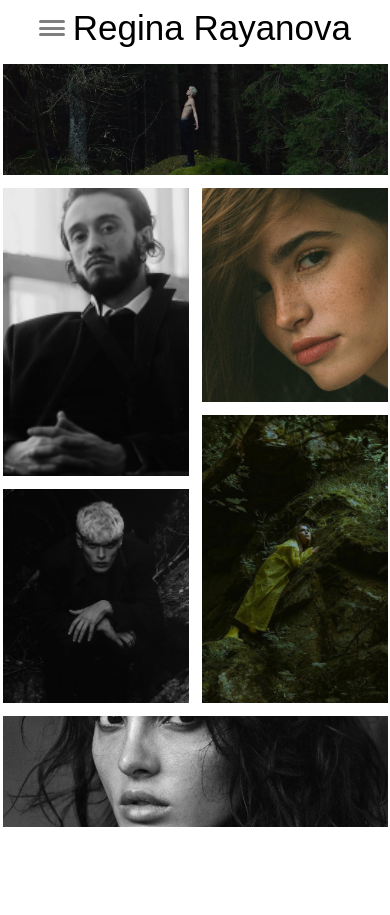
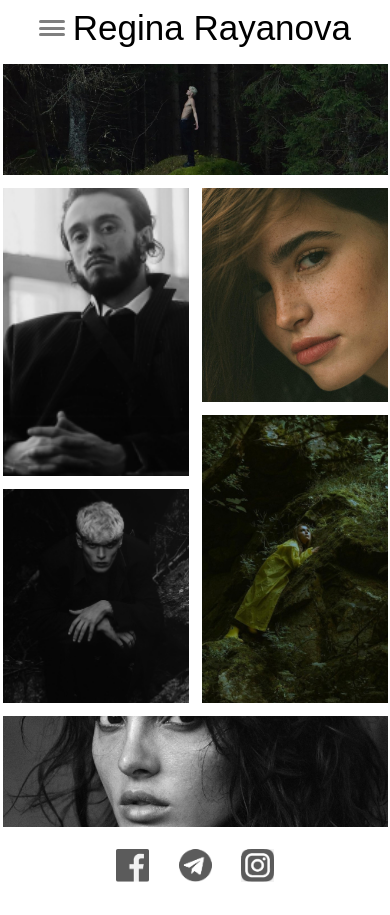
Before and after one commit to MihailShelkaev/SA50-3-20_ShelkaevMihail, a plain HTML site: page adaptive/gridindex.html in a window 390 px wide. Before the commit the page ends 844 px from the top, so only its background shows below. Drawn offline with Linux system fonts and the light colour scheme; a web font is replaced by a local one.

Commit message:
feat: footer was maded

```diff
--- a/adaptive/gridindex.html
+++ b/adaptive/gridindex.html
@@ -66,6 +66,13 @@
         <img src="./asserts/img/8.jpg" class="img8">
     </div>
 
+    <footer>
+        <div class="footer__logos">
+            <img src="./asserts/img/fb_logo.png" class="footerlogo">
+            <img src="./asserts/img/telegram_logo.png" class="footerlogo">
+            <img src="./asserts/img/insta_logo.png" class="footerlogo">
+        </div>
+    </footer>
 
 </body>
 
--- a/adaptive/gridstyle.css
+++ b/adaptive/gridstyle.css
@@ -195,6 +195,9 @@ footer {
             "img8 img8";
     }
 
+    .footer__logos {
+        display: flex;
+    }
 }
 
 .mobile__menu {
```
